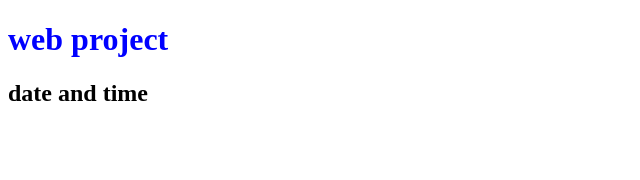
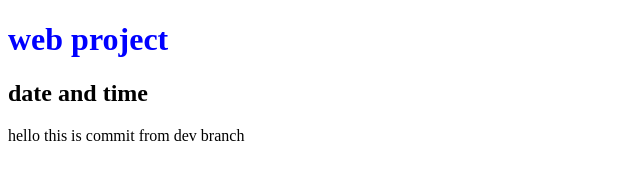
Before and after one commit to GioGio56/web, a plain HTML site: page index.html in a window 1280 px wide. Shown: the whole page, without its empty margins (0-640 px from the left). Drawn offline with Linux system fonts and the light colour scheme.

Commit message:
commit from dev

```diff
--- a/index.html
+++ b/index.html
@@ -9,5 +9,6 @@
 <body>
     <H1>web project</H1>
     <h2>date and time</h2>
+    <p>hello this is commit from dev branch</p>
 </body>
 </html>
```
